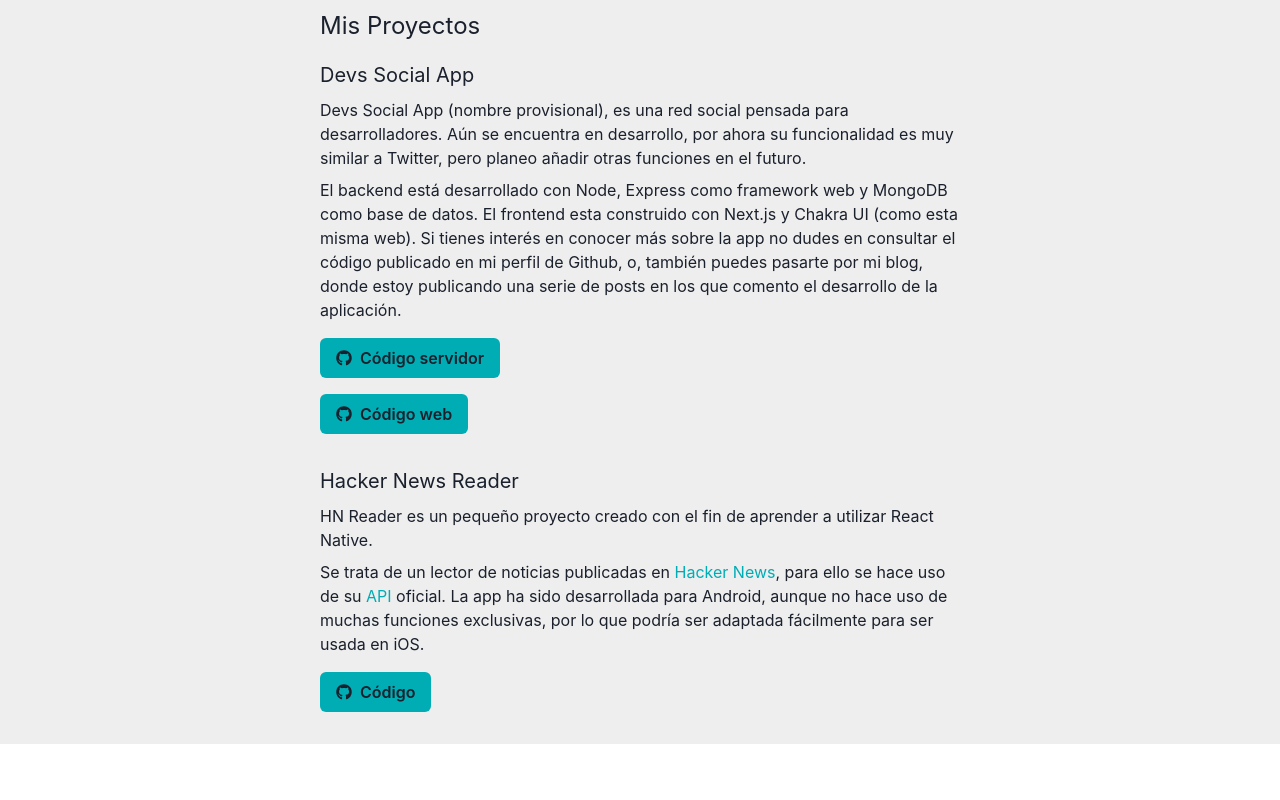
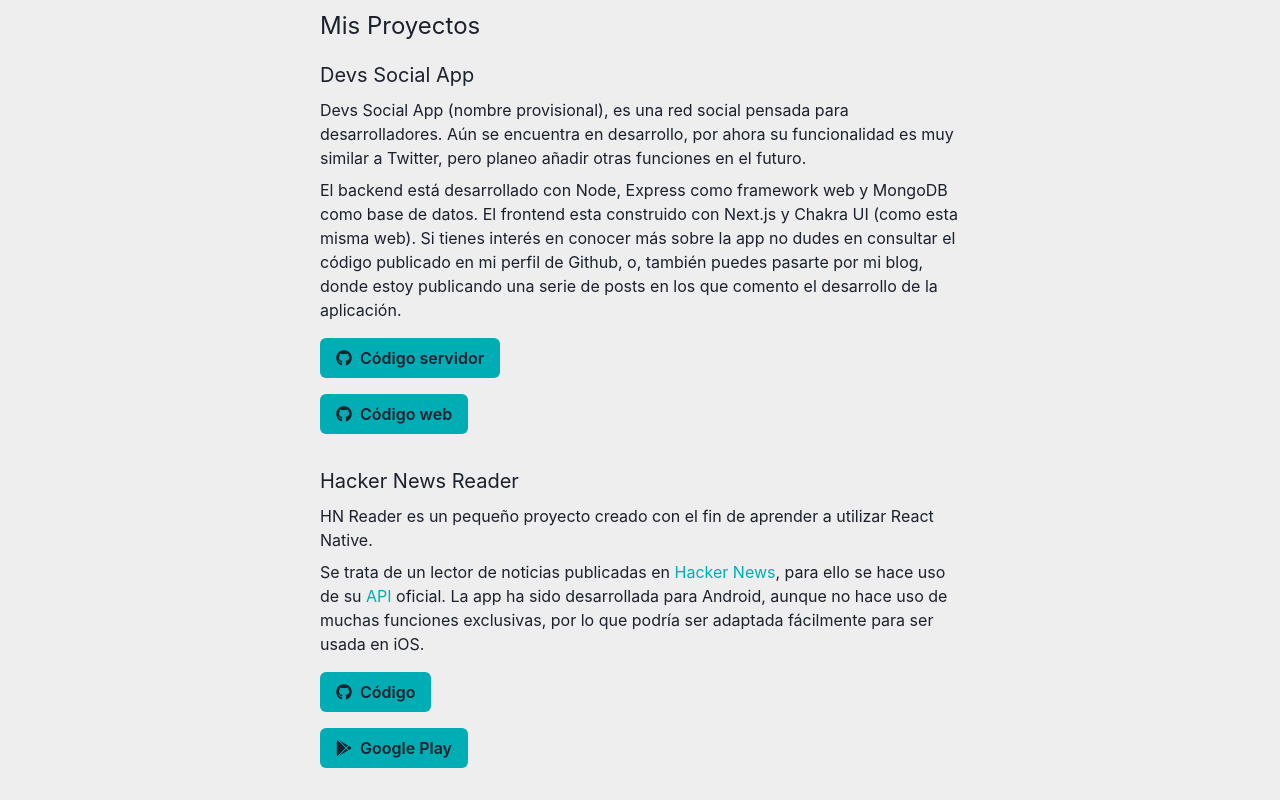
Before and after one commit to JorgeMayoral/yorch.dev, a Next.js app: page / in a window 1280 px wide. Shown: the part 802-1602 px from the top of the page. Before the commit the page ends 1546 px from the top, so only its background shows below. Built offline with nearby package versions, Linux system fonts and the light colour scheme.

Commit message:
feat: :sparkles: Added link to google play for hn reader

```diff
--- a/src/pages/index.js
+++ b/src/pages/index.js
@@ -1,6 +1,6 @@
 import { Box, Heading, Link, Stack, Text, VStack } from '@chakra-ui/layout';
 import { Button, Divider, Image } from '@chakra-ui/react';
-import { FaGithub } from 'react-icons/fa';
+import { FaGithub, FaGooglePlay } from 'react-icons/fa';
 import Layout from './../components/Layout';
 import Head from 'next/head';
 
@@ -128,6 +128,14 @@
                   Código
                 </Button>
               </Link>
+              <Link
+                href="https://play.google.com/store/apps/details?id=dev.yorch.hnreader"
+                isExternal
+              >
+                <Button leftIcon={<FaGooglePlay />} bgColor="#00adb5">
+                  Google Play
+                </Button>
+              </Link>
             </Stack>
           </Box>
         </Box>
```
